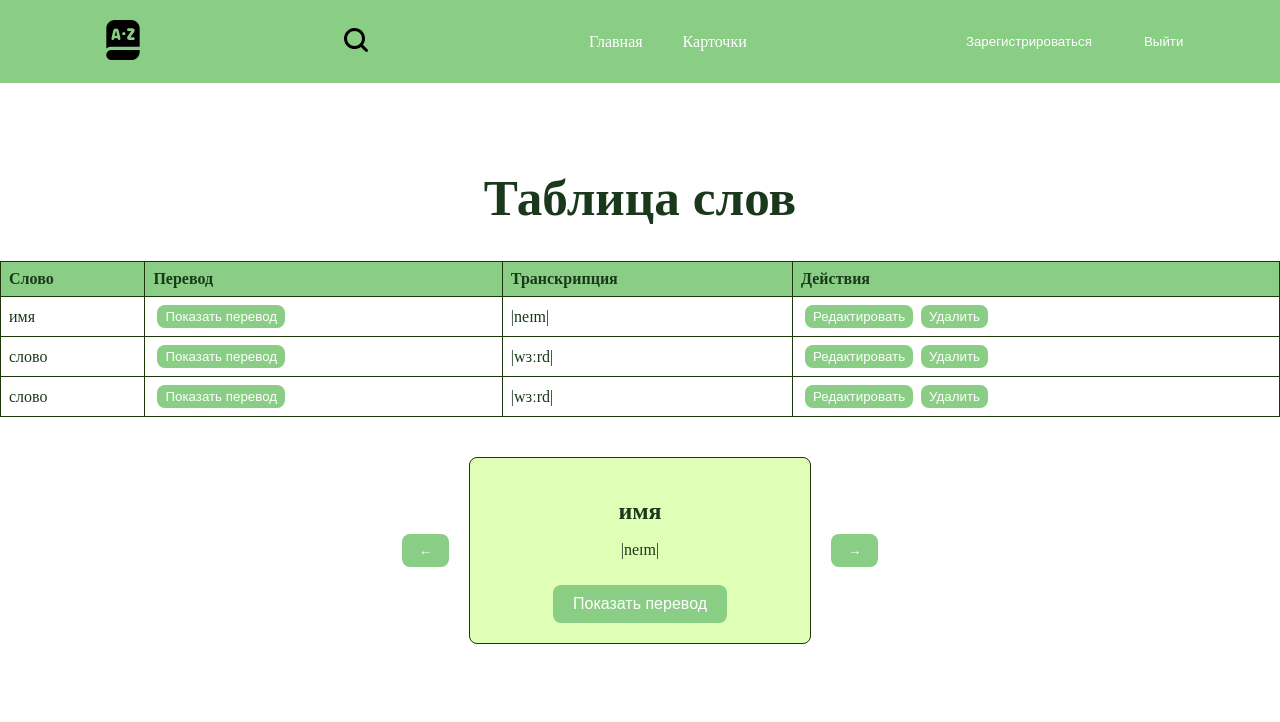
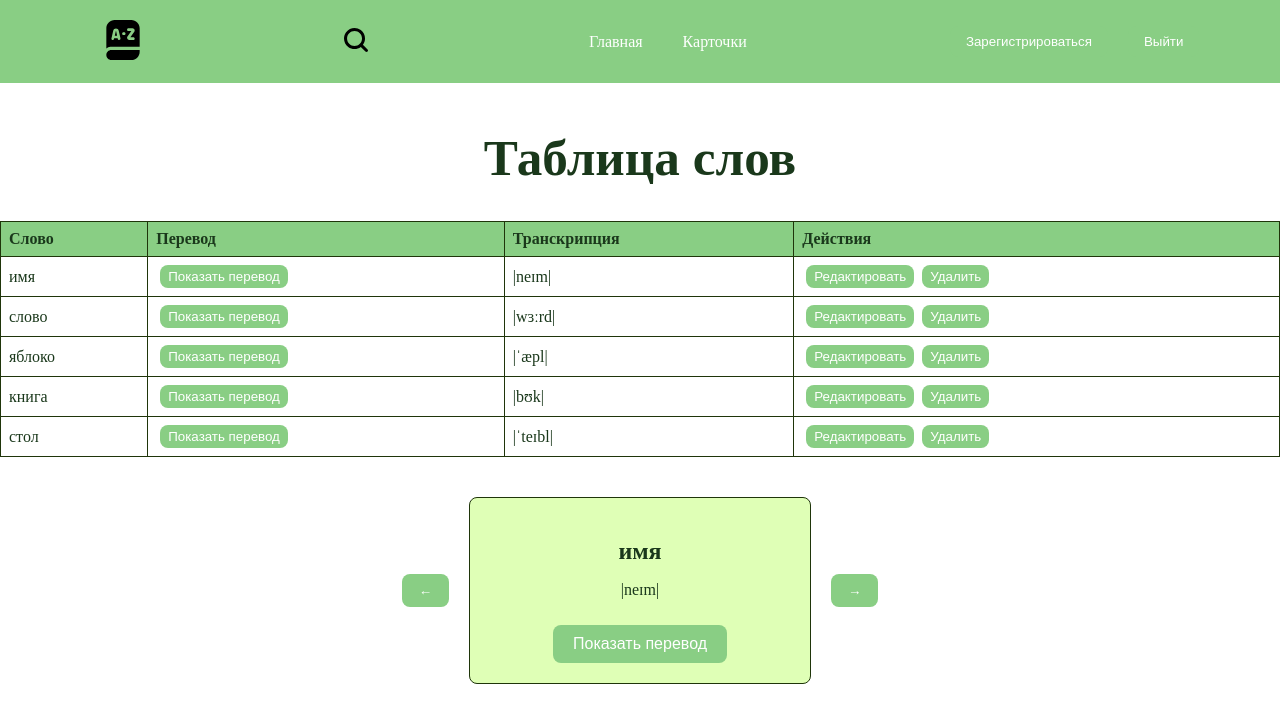
Before and after one commit to AlenaBukhtarevich/app, a React (Vite) app: page / in a window 1280 px wide. Shown: the top 722 px of the page. Built offline with nearby package versions, Linux system fonts and the light colour scheme.

Commit message:
deleted WordGame

```diff
--- a/src/components/Header/Header.jsx
+++ b/src/components/Header/Header.jsx
@@ -28,14 +28,14 @@ function Header() {
           </button>
         )}
       </div>
-      <div>
+      <nav>
         <Link to="/" className={styles.menu}>
           Главная
         </Link>
         <Link to="/game" className={styles.menu}>
           Карточки
         </Link>
-      </div>
+      </nav>
       <div className={styles.authButtons}>
         <button>Зарегистрироваться</button>
         <button>Выйти</button>
--- a/src/components/Main/Main.jsx
+++ b/src/components/Main/Main.jsx
@@ -23,12 +23,28 @@ function Main() {
       subject: "тема",
     },
     {
-      id: 2,
-      name: "слово",
-      translate: "word",
-      transcription: "|wɜːrd|",
-      meaning: "Единица языка, которая имеет значение.",
-      subject: "тема",
+      id: 3,
+      name: "яблоко",
+      translate: "apple",
+      transcription: "|ˈæpl|",
+      meaning: "Фрукт, который растет на яблоне.",
+      subject: "еда",
+    },
+    {
+      id: 4,
+      name: "книга",
+      translate: "book",
+      transcription: "|bʊk|",
+      meaning: "Печатное или рукописное произведение, содержащее текст.",
+      subject: "образование",
+    },
+    {
+      id: 5,
+      name: "стол",
+      translate: "table",
+      transcription: "|ˈteɪbl|",
+      meaning: "Мебельный предмет с плоской горизонтальной поверхностью.",
+      subject: "мебель",
     },
   ];
 
--- a/src/components/WordCard/WordCard.jsx
+++ b/src/components/WordCard/WordCard.jsx
@@ -1,7 +1,7 @@
 import React, { useState } from "react";
 import styles from "./WordCard.module.css";
 
-function WordCard({ word, onNext, onPrev }) {
+function WordCard({ word }) {
   const [isTranslationVisible, setIsTranslationVisible] = useState(false);
 
   return (
@@ -10,7 +10,15 @@ function WordCard({ word, onNext, onPrev }) {
         <h2 className={styles["word-card__title"]}>{word.name}</h2>
         <p>{word.transcription}</p>
         {isTranslationVisible ? (
-          <p>{word.translate}</p>
+          <>
+            <p>{word.translate}</p>
+            <p>
+              <strong>Значение:</strong> {word.meaning}
+            </p>
+            <p>
+              <strong>Тема:</strong> {word.subject}
+            </p>
+          </>
         ) : (
           <button
             className={styles["word-card__button"]}
--- a/src/components/WordGame/WordGame.jsx
+++ /dev/null
@@ -1,43 +0,0 @@
-import React, { useState, useEffect } from "react";
-import WordCarousel from "../WordCarousel/WordCarousel";
-import "./WordGame.module.css";
-
-function WordGame({ fetchWords }) {
-  const [words, setWords] = useState([]);
-  const [loading, setLoading] = useState(true);
-
-  useEffect(() => {
-    // Предполагается, что fetchWords — это функция, которая запрашивает слова с сервера
-    async function getWords() {
-      try {
-        const fetchedWords = await fetchWords();
-        setWords(fetchedWords);
-      } catch (error) {
-        console.error("Ошибка при загрузке слов:", error);
-      } finally {
-        setLoading(false);
-      }
-    }
-
-    getWords();
-  }, [fetchWords]);
-
-  if (loading) {
-    return <div className={styles.wordgame}>Загрузка слов...</div>;
-  }
-
-  if (words.length === 0) {
-    return (
-      <div className={styles.wordgame}>Нет доступных слов для тренировки.</div>
-    );
-  }
-
-  return (
-    <div className={styles.wordgame}>
-      <h2>Тренажёр слов</h2>
-      <WordCarousel words={words} />
-    </div>
-  );
-}
-
-export default WordGame;
--- a/src/components/WordGame/WordGame.module.css
+++ /dev/null
@@ -1,8 +0,0 @@
-.wordgame {
-  padding: 2rem;
-  text-align: center;
-}
-
-.wordgame h2 {
-  margin-bottom: 1.5rem;
-}
--- a/src/pages/WordGamePage.jsx
+++ b/src/pages/WordGamePage.jsx
@@ -1,11 +1,11 @@
 import React from "react";
-import WordGame from "../components/WordGame/WordGame";
+import WordCarousel from "../components/WordCarousel/WordCarousel";
 
 function WordGamePage() {
   return (
     <div>
       <h1>Тренажёр слов</h1>
-      <WordGame />
+      <WordCarousel />
     </div>
   );
 }
```
